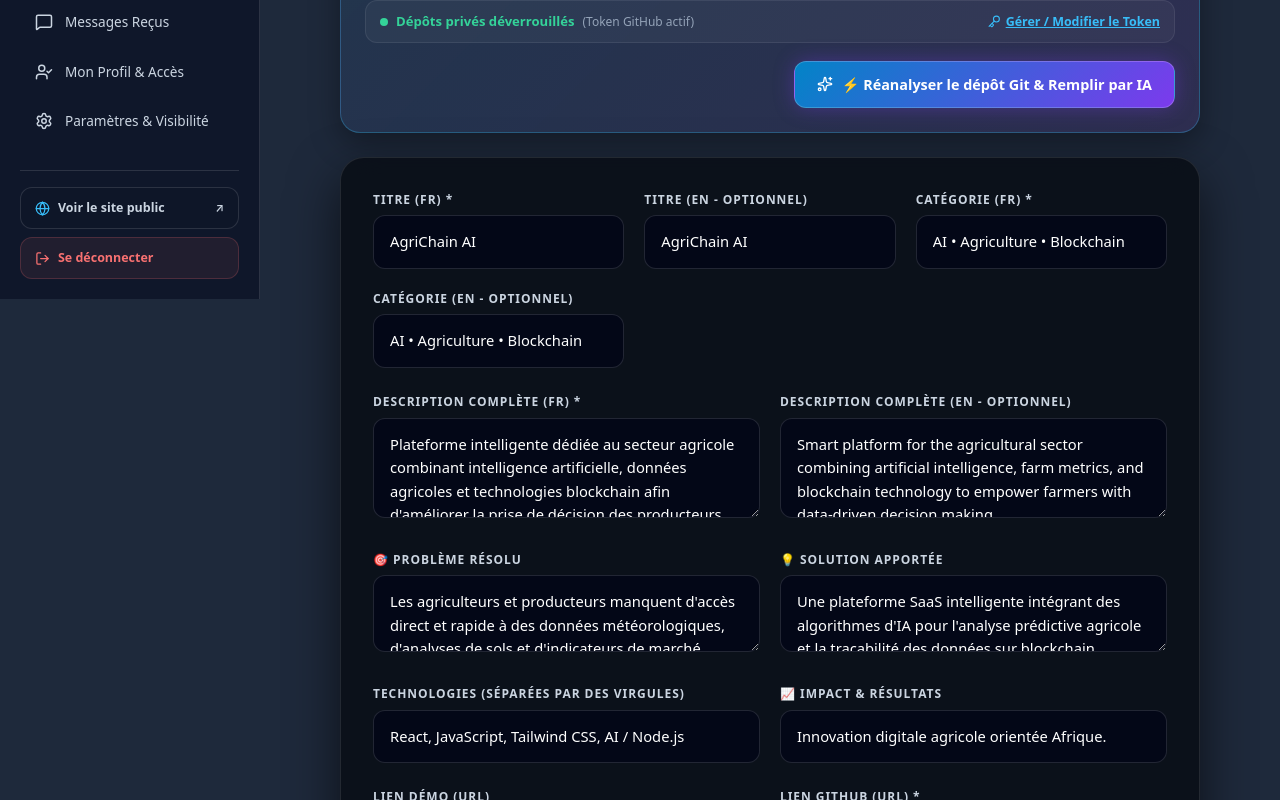
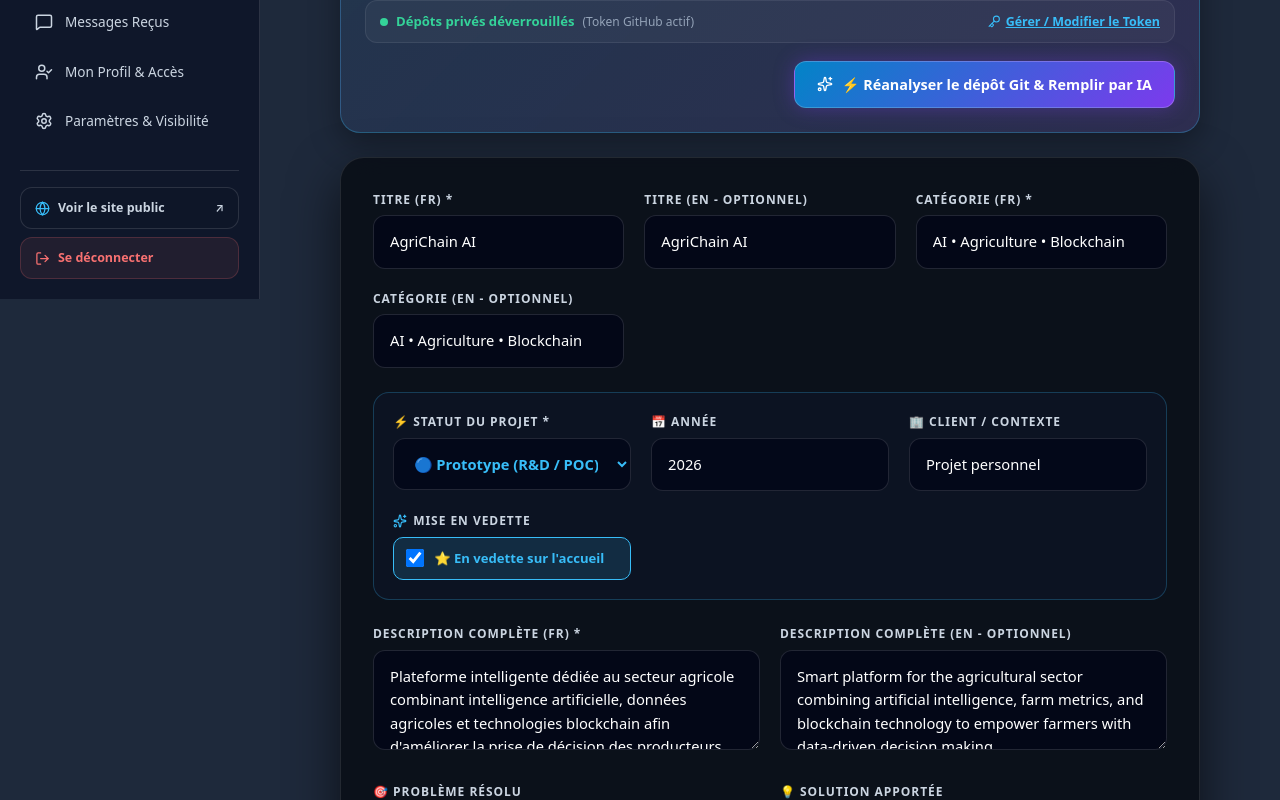
Before and after one commit to mmilinda/FolioMM, a React (Vite) app: page /admin/projects/edit/1 in a window 1280 px wide. Shown: the part 501-1301 px from the top of the page. Built offline with nearby package versions, Linux system fonts and the light colour scheme; no server answers; sample sign-in values are in the browser's storage.

Commit message:
feat(admin): enable project status and featured toggle editing with instant live updates

```diff
--- a/src/admin/CreateProject.jsx
+++ b/src/admin/CreateProject.jsx
@@ -27,6 +27,11 @@ export default function CreateProject() {
     titleEn: "",
     category: "",
     categoryEn: "",
+    status: "Production",
+    statusEn: "Production",
+    featured: true,
+    year: "2026",
+    client: "",
     description: "",
     descriptionEn: "",
     problem: "",
@@ -223,10 +228,12 @@ export default function CreateProject() {
       technologies: techArray.length > 0 ? techArray : ["React", "Tailwind"],
       demo: form.demo || "#",
       github: form.github || "#",
-      featured: true,
+      featured: Boolean(form.featured),
       image: imagePreview || "/images/projects/preview.png",
-      status: "Terminé",
-      statusEn: "Completed",
+      status: form.status || "Production",
+      statusEn: form.statusEn || form.status || "Production",
+      year: form.year || "2026",
+      client: form.client || "",
       createdAt: new Date().toISOString(),
     };
 
@@ -237,6 +244,11 @@ export default function CreateProject() {
       formData.append("title_en", finalTitleEn || form.title);
       formData.append("category", form.category);
       formData.append("category_en", finalCategoryEn || form.category);
+      formData.append("status", form.status || "Production");
+      formData.append("status_en", form.statusEn || form.status || "Production");
+      formData.append("featured", form.featured ? "1" : "0");
+      formData.append("year", form.year || "2026");
+      formData.append("client", form.client || "");
       formData.append("description", form.description);
       formData.append("description_en", finalDescriptionEn || form.description);
       formData.append("problem", form.problem);
@@ -756,6 +768,67 @@ export default function CreateProject() {
             </div>
           </div>
 
+          {/* Statut, Année, Client & En vedette */}
+          <div style={{ display: "grid", gridTemplateColumns: "repeat(auto-fit, minmax(200px, 1fr))", gap: "1.25rem", background: "rgba(15, 23, 42, 0.5)", padding: "1.2rem", borderRadius: "16px", border: "1px solid rgba(56, 189, 248, 0.25)" }}>
+            <div>
+              <label style={labelStyle}>⚡ Statut du Projet *</label>
+              <select
+                name="status"
+                style={{ ...inputStyle, cursor: "pointer", color: "#38bdf8", fontWeight: 700 }}
+                value={form.status}
+                onChange={handleChange}
+              >
+                <option value="Production" style={{ background: "#0f172a", color: "#34d399" }}>🟢 Production (Solution en production)</option>
+                <option value="Prototype" style={{ background: "#0f172a", color: "#38bdf8" }}>🔵 Prototype (R&D / POC)</option>
+                <option value="Stage Défarsci" style={{ background: "#0f172a", color: "#fb923c" }}>🟠 Stage Défarsci</option>
+                <option value="Stage" style={{ background: "#0f172a", color: "#fb923c" }}>🟠 Stage (Entreprise)</option>
+                <option value="Projet de Formation" style={{ background: "#0f172a", color: "#a855f7" }}>🟣 Projet de Formation</option>
+                <option value="Terminé" style={{ background: "#0f172a", color: "#e2e8f0" }}>⚪ Terminé</option>
+              </select>
+            </div>
+
+            <div>
+              <label style={labelStyle}>📅 Année</label>
+              <input
+                name="year"
+                style={inputStyle}
+                value={form.year}
+                onChange={handleChange}
+                placeholder="ex: 2026"
+              />
+            </div>
+
+            <div>
+              <label style={labelStyle}>🏢 Client / Contexte</label>
+              <input
+                name="client"
+                style={inputStyle}
+                value={form.client}
+                onChange={handleChange}
+                placeholder="ex: NC Collection, SamCorporate"
+              />
+            </div>
+
+            <div style={{ display: "flex", flexDirection: "column", justifyContent: "center" }}>
+              <label style={{ ...labelStyle, display: "flex", alignItems: "center", gap: "6px" }}>
+                <Sparkles size={14} color="#38bdf8" />
+                <span>Mise en vedette</span>
+              </label>
+              <label style={{ display: "flex", alignItems: "center", gap: "10px", cursor: "pointer", padding: "10px 12px", background: form.featured ? "rgba(56, 189, 248, 0.15)" : "rgba(2, 6, 23, 0.6)", borderRadius: "10px", border: form.featured ? "1px solid #38bdf8" : "1px solid rgba(255,255,255,0.1)" }}>
+                <input
+                  type="checkbox"
+                  name="featured"
+                  checked={form.featured}
+                  onChange={(e) => setForm({ ...form, featured: e.target.checked })}
+                  style={{ width: "18px", height: "18px", cursor: "pointer" }}
+                />
+                <span style={{ fontSize: "0.82rem", fontWeight: 600, color: form.featured ? "#38bdf8" : "#94a3b8" }}>
+                  {form.featured ? "⭐ En vedette sur l'accueil" : "Masqué de l'accueil"}
+                </span>
+              </label>
+            </div>
+          </div>
+
           {/* Full Description */}
           <div style={{ display: "grid", gridTemplateColumns: "repeat(auto-fit, minmax(280px, 1fr))", gap: "1.25rem" }}>
             <div>
--- a/src/admin/EditProject.jsx
+++ b/src/admin/EditProject.jsx
@@ -23,6 +23,11 @@ export default function EditProject() {
     titleEn: "",
     category: "",
     categoryEn: "",
+    status: "Production",
+    statusEn: "Production",
+    featured: false,
+    year: "2026",
+    client: "",
     description: "",
     descriptionEn: "",
     problem: "",
@@ -129,6 +134,11 @@ export default function EditProject() {
         titleEn: targetProject.titleEn || "",
         category: targetProject.category || "",
         categoryEn: targetProject.categoryEn || "",
+        status: targetProject.status || "Production",
+        statusEn: targetProject.statusEn || targetProject.status || "Production",
+        featured: !!targetProject.featured,
+        year: targetProject.year || "2026",
+        client: targetProject.client || "",
         description: targetProject.description || "",
         descriptionEn: targetProject.descriptionEn || "",
         problem: targetProject.problem || "",
@@ -228,6 +238,11 @@ export default function EditProject() {
       titleEn: finalTitleEn || form.title,
       category: form.category,
       categoryEn: finalCategoryEn || form.category,
+      status: form.status,
+      statusEn: form.statusEn || form.status,
+      featured: Boolean(form.featured),
+      year: form.year || "2026",
+      client: form.client || "",
       description: form.description,
       descriptionEn: finalDescriptionEn || form.description,
       problem: form.problem,
@@ -250,6 +265,11 @@ export default function EditProject() {
       data.append("titleEn", form.titleEn || form.title);
       data.append("category", form.category);
       data.append("categoryEn", form.categoryEn || form.category);
+      data.append("status", form.status);
+      data.append("status_en", form.statusEn || form.status);
+      data.append("featured", form.featured ? "1" : "0");
+      data.append("year", form.year || "2026");
+      data.append("client", form.client || "");
       data.append("description", form.description);
       data.append("descriptionEn", form.descriptionEn || form.description);
       data.append("problem", form.problem);
@@ -748,6 +768,67 @@ export default function EditProject() {
             </div>
           </div>
 
+          {/* Statut, Année, Client & En vedette */}
+          <div style={{ display: "grid", gridTemplateColumns: "repeat(auto-fit, minmax(200px, 1fr))", gap: "1.25rem", background: "rgba(15, 23, 42, 0.5)", padding: "1.2rem", borderRadius: "16px", border: "1px solid rgba(56, 189, 248, 0.25)" }}>
+            <div>
+              <label style={labelStyle}>⚡ Statut du Projet *</label>
+              <select
+                name="status"
+                style={{ ...inputStyle, cursor: "pointer", color: "#38bdf8", fontWeight: 700 }}
+                value={form.status}
+                onChange={handleChange}
+              >
+                <option value="Production" style={{ background: "#0f172a", color: "#34d399" }}>🟢 Production (Solution en production)</option>
+                <option value="Prototype" style={{ background: "#0f172a", color: "#38bdf8" }}>🔵 Prototype (R&D / POC)</option>
+                <option value="Stage Défarsci" style={{ background: "#0f172a", color: "#fb923c" }}>🟠 Stage Défarsci</option>
+                <option value="Stage" style={{ background: "#0f172a", color: "#fb923c" }}>🟠 Stage (Entreprise)</option>
+                <option value="Projet de Formation" style={{ background: "#0f172a", color: "#a855f7" }}>🟣 Projet de Formation</option>
+                <option value="Terminé" style={{ background: "#0f172a", color: "#e2e8f0" }}>⚪ Terminé</option>
+              </select>
+            </div>
+
+            <div>
+              <label style={labelStyle}>📅 Année</label>
+              <input
+                name="year"
+                style={inputStyle}
+                value={form.year}
+                onChange={handleChange}
+                placeholder="ex: 2026"
+              />
+            </div>
+
+            <div>
+              <label style={labelStyle}>🏢 Client / Contexte</label>
+              <input
+                name="client"
+                style={inputStyle}
+                value={form.client}
+                onChange={handleChange}
+                placeholder="ex: NC Collection, SamCorporate"
+              />
+            </div>
+
+            <div style={{ display: "flex", flexDirection: "column", justifyContent: "center" }}>
+              <label style={{ ...labelStyle, display: "flex", alignItems: "center", gap: "6px" }}>
+                <Sparkles size={14} color="#38bdf8" />
+                <span>Mise en vedette</span>
+              </label>
+              <label style={{ display: "flex", alignItems: "center", gap: "10px", cursor: "pointer", padding: "10px 12px", background: form.featured ? "rgba(56, 189, 248, 0.15)" : "rgba(2, 6, 23, 0.6)", borderRadius: "10px", border: form.featured ? "1px solid #38bdf8" : "1px solid rgba(255,255,255,0.1)" }}>
+                <input
+                  type="checkbox"
+                  name="featured"
+                  checked={form.featured}
+                  onChange={(e) => setForm({ ...form, featured: e.target.checked })}
+                  style={{ width: "18px", height: "18px", cursor: "pointer" }}
+                />
+                <span style={{ fontSize: "0.82rem", fontWeight: 600, color: form.featured ? "#38bdf8" : "#94a3b8" }}>
+                  {form.featured ? "⭐ En vedette sur l'accueil" : "Masqué de l'accueil"}
+                </span>
+              </label>
+            </div>
+          </div>
+
           <div style={{ display: "grid", gridTemplateColumns: "repeat(auto-fit, minmax(280px, 1fr))", gap: "1.25rem" }}>
             <div>
               <label style={labelStyle}>Description complète (FR) *</label>
--- a/src/components/Hero.jsx
+++ b/src/components/Hero.jsx
@@ -82,7 +82,8 @@ export default function Hero() {
 
   const projStat = exactProjectsCount;
   const expStat = siteStats?.find((s) => s.id === "stat-2" || s.label?.toLowerCase().includes("expéri"))?.value || "3+";
-  const solStat = siteStats?.find((s) => s.id === "stat-3" || s.label?.toLowerCase().includes("solution"))?.value || "3+";
+  const liveProdCount = projects?.filter((p) => p.status?.toLowerCase().includes("production")).length || 5;
+  const solStat = `${liveProdCount}+`;
 
   const stats = [
     { value: projStat, label: t("hero.stats.projects", "Projets") },
```
Also changed, not shown: src/components/Stats.jsx (+5 -2 lines).
